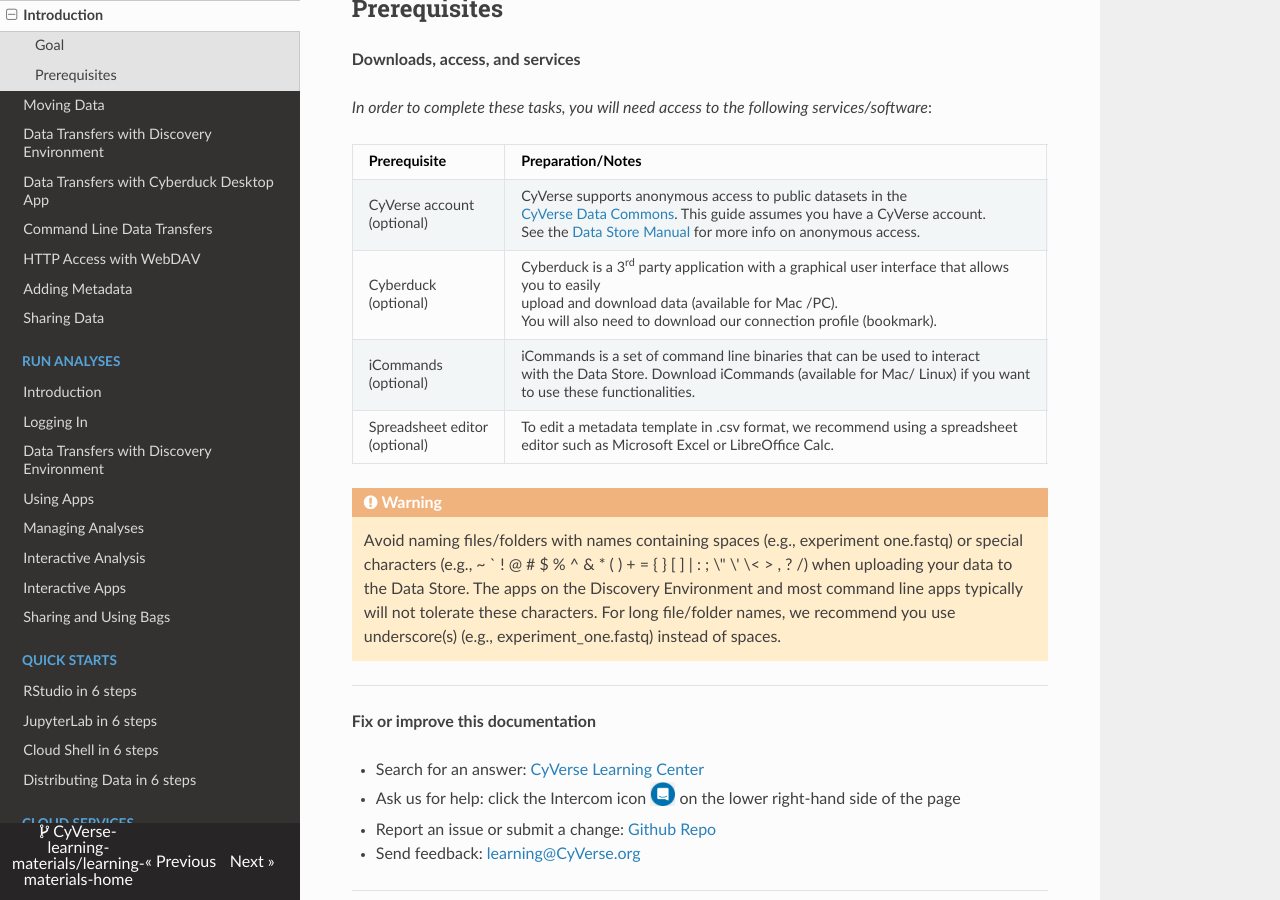
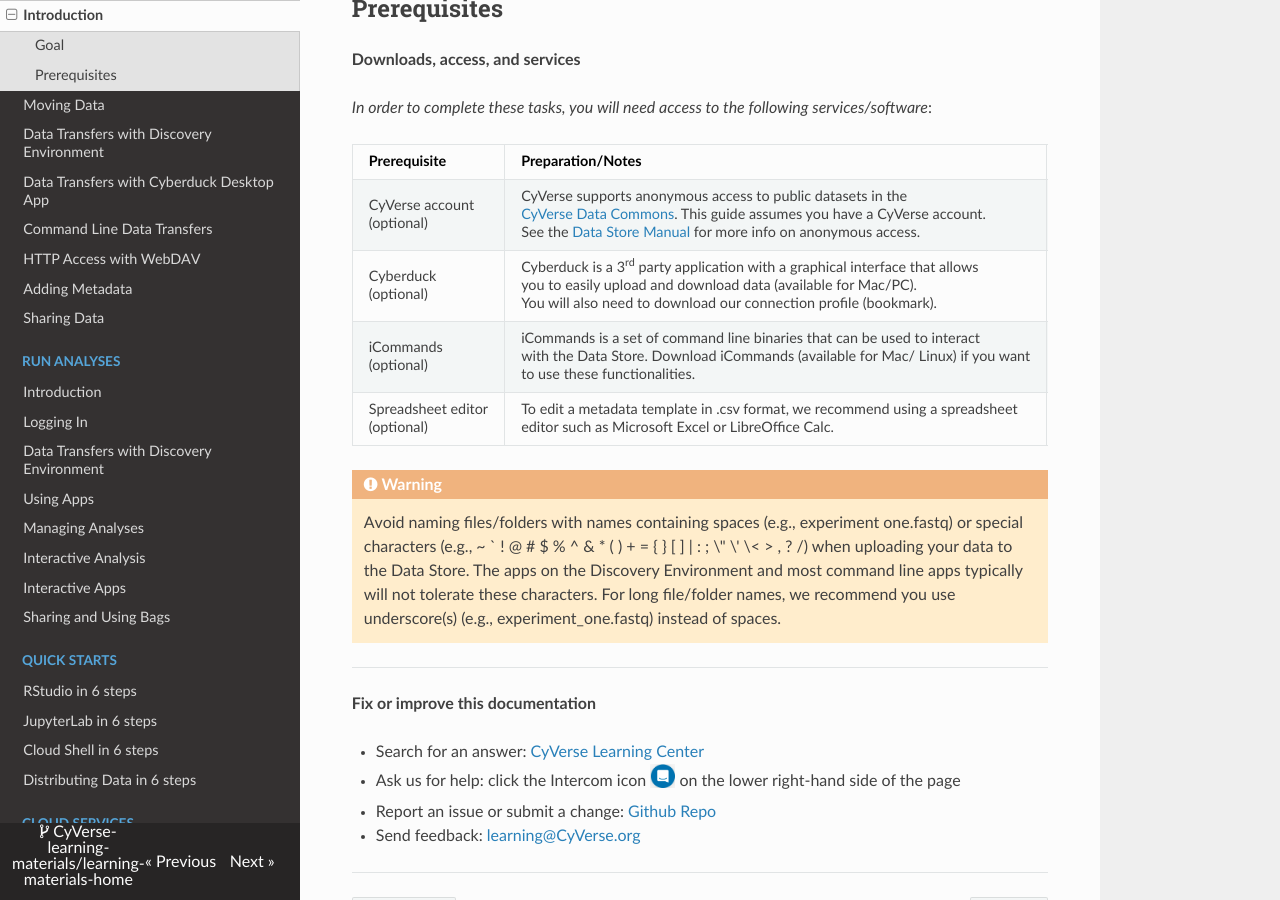
Before and after one commit to CyVerse-learning-materials/learning-materials-home, an MkDocs documentation site: the page built from docs/ds/intro.md, in a window 1280 px wide and 900 px high, scrolled down 824 px. Built offline with MkDocs 1.6.1, drawn with Linux system fonts in a browser that asks for light colours; nearby versions of some CDN libraries; a script that is not in the unit is left out.

Commit message:
Table formatting

```diff
--- a/docs/ds/intro.md
+++ b/docs/ds/intro.md
@@ -26,7 +26,7 @@
 | Prerequisite | Preparation/Notes | Link/Download |
 | --- | --- | --- |
 | CyVerse account <br> (optional) | CyVerse supports anonymous access to public datasets in the <br> [CyVerse Data Commons](https://datacommons.cyverse.org/). This guide assumes you have a CyVerse account. <br> See the [Data Store Manual](https://cyverse.atlassian.net/wiki/spaces/DS/overview) for more info on anonymous access. |  [Get account](https://user.cyverse.org/){target=_blank} |
-| Cyberduck  <br> (optional) |  Cyberduck is a 3rd party application with a graphical user interface that allows <br> you to easily <br> upload and download data (available for Mac /PC). <br> You will also need to download our connection profile (bookmark). | - [Cyberduck Website](https://cyberduck.io/download/) <br> - [Cyberduck connection profile](https://cyverse.atlassian.net/wiki/download/attachments/241869843/CyVerseDataStore.cyberduckprofile?version=1&modificationDate=1568640173000&cacheVersion=1&api=v2) |
+| Cyberduck  <br> (optional) |  Cyberduck is a 3rd party application with a graphical interface that allows <br> you to easily upload and download data (available for Mac/PC). <br> You will also need to download our connection profile (bookmark). | - [Cyberduck Website](https://cyberduck.io/download/) <br> - [Cyberduck connection profile](https://cyverse.atlassian.net/wiki/download/attachments/241869843/CyVerseDataStore.cyberduckprofile?version=1&modificationDate=1568640173000&cacheVersion=1&api=v2) |
 |iCommands  <br> (optional) | iCommands is a set of command line binaries that can be used to interact <br> with the Data Store. Download iCommands (available for Mac/ Linux) if you want <br> to use these functionalities. | - [iCommands (for Mac)](https://cyverse.atlassian.net/wiki/download/attachments/241869823/cyverse-icommands-4.1.9.pkg?version=3&modificationDate=1472820029000&cacheVersion=1&api=v2) <br> - [iCommands (for Linux; see iCommands CLI)](https://irods.org/download/) |
 | Spreadsheet editor  <br> (optional) | To edit a metadata template in .csv format, we recommend using a spreadsheet <br> editor such as Microsoft Excel or LibreOffice Calc. | Free [LibreOffice](https://www.libreoffice.org/) |
 
```
